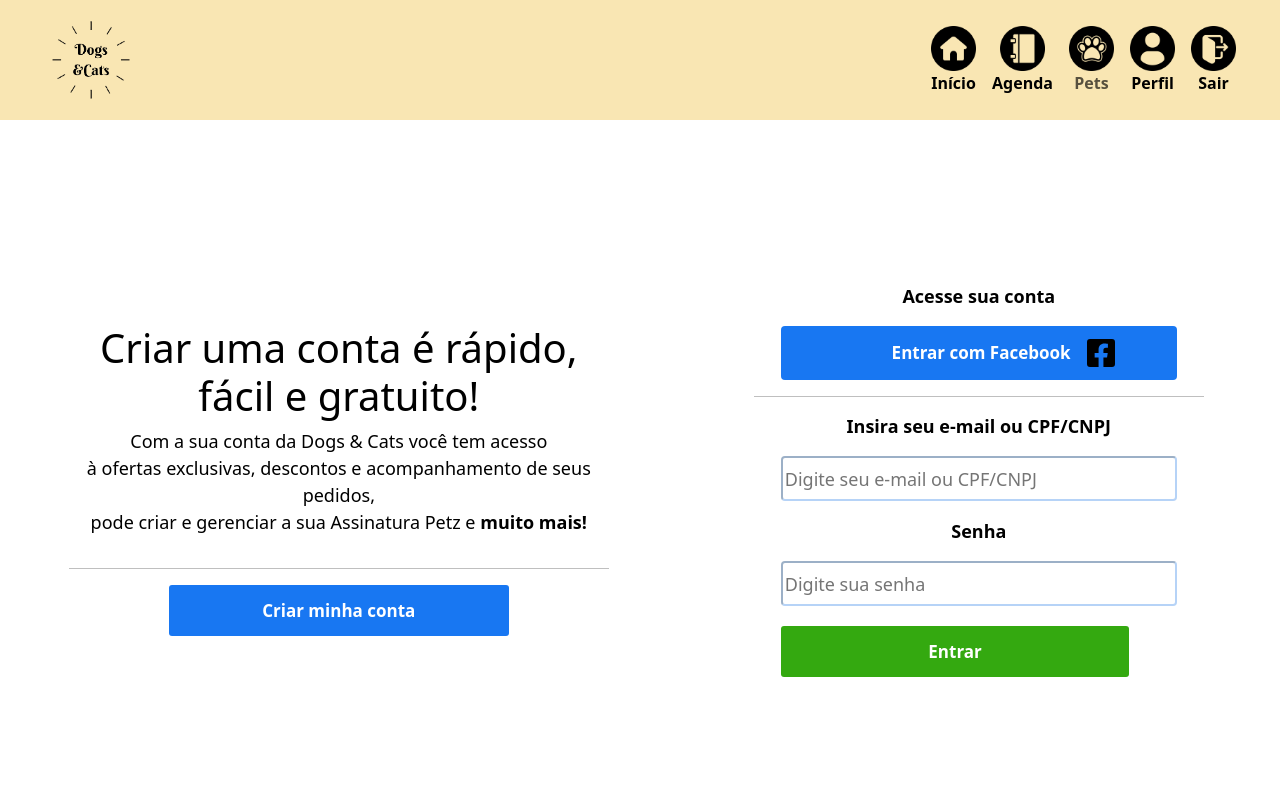
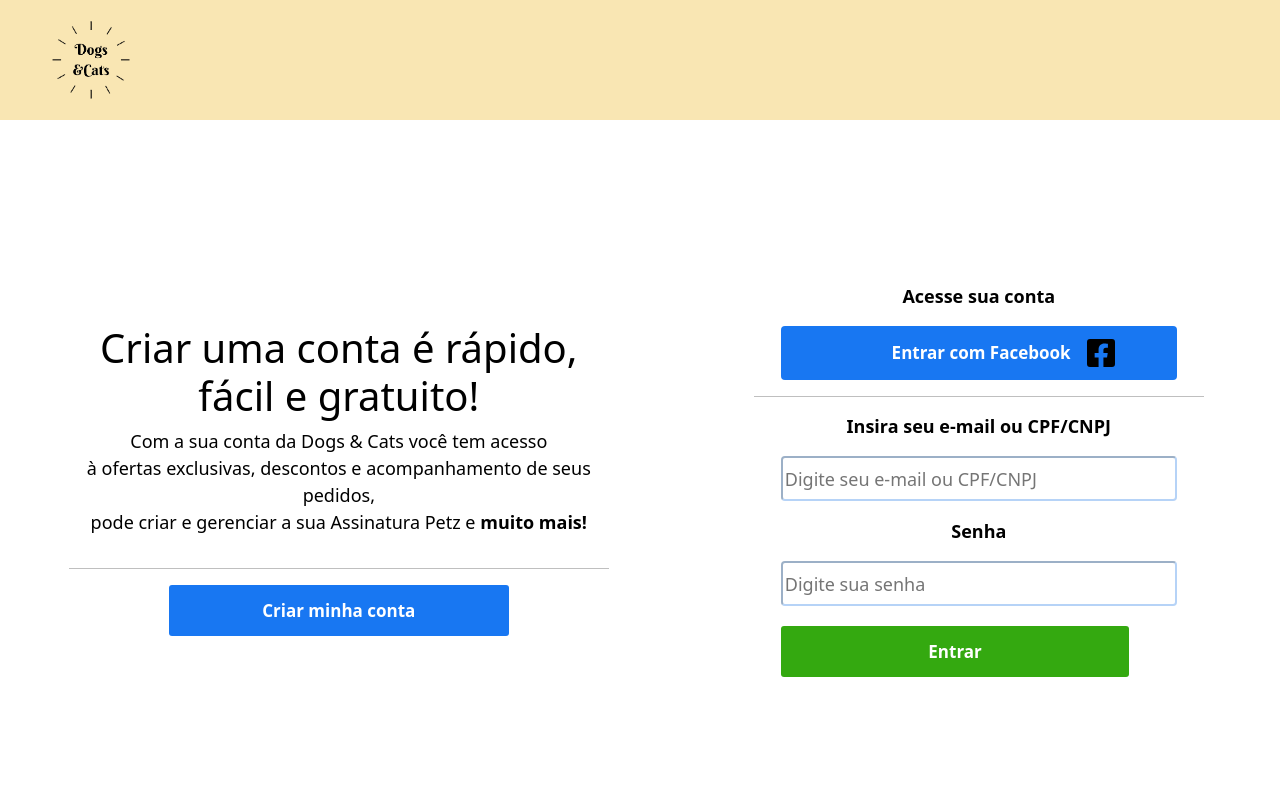
Before and after one commit to ICEI-PUC-Minas-PCO-SI/pco-si-2023-1-p1-proj-web-t2-g4-petshop, a plain HTML site: page src/login.html in a window 1280 px wide. Shown: the top 800 px of the page. Drawn offline with nearby package versions, Linux system fonts and the light colour scheme.

Commit message:
alterando header para adequar às telas

```diff
--- a/src/login.html
+++ b/src/login.html
@@ -28,45 +28,6 @@
                     data-bs-target="#collapsibleNavbar">
                     <span class="navbar-toggler-icon"></span>
                 </button>
-                <div class="collapse navbar-collapse justify-content-end" id="collapsibleNavbar">
-                    <ul class="navbar-nav text-center">
-                        <li class="nav-item">
-                            <a class="nav-link text-black" href="#">
-                                <img src="../src/imagens/home.png" alt="" height="45px">
-                                <br>
-                                <b>Início</b>
-                            </a>
-                        </li>
-                        <li class="nav-item">
-                            <a class="nav-link text-black" href="#">
-                                <img src="../src/imagens/livro.png" alt="" height="45px">
-                                <br>
-                                <b>Agenda</b>
-                            </a>
-                        </li>
-                        <li class="nav-item">
-                            <a class="nav-link" href="#">
-                                <img src="../src/imagens/pata.png" alt="" height="45px">
-                                <br>
-                                <b>Pets</b>
-                            </a>
-                        </li>
-                        <li class="nav-item">
-                            <a class="nav-link text-black" href="#">
-                                <img src="../src/imagens/usuario.png" alt="" height="45px">
-                                <br>
-                                <b>Perfil</b>
-                            </a>
-                        </li>
-                        <li class="nav-item">
-                            <a class="nav-link text-black" href="#">
-                                <img src="../src/imagens/sair.png" alt="" height="45px">
-                                <br>
-                                <b>Sair</b>
-                            </a>
-                        </li>
-                    </ul>
-                </div>
             </div>
         </nav>
     </header>
```
Also changed, not shown: src/cadastro_pessoas.html (+3 -31 lines).
